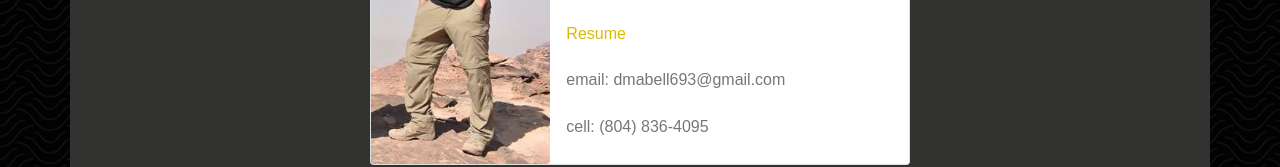
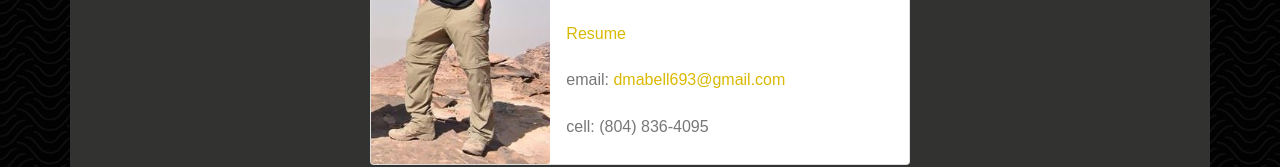
Before and after one commit to dmabell693/react-portfolio, a React (Create React App) app: page / in a window 1280 px wide. Shown: the part 419-586 px from the top of the page. Built offline with nearby package versions, Linux system fonts and the light colour scheme.

Commit message:
added link on About page to redirect user to Contact page when the user clicks on email address

```diff
--- a/src/Pages/About/index.js
+++ b/src/Pages/About/index.js
@@ -22,7 +22,9 @@ function About() {
                                 <h6 className="card-title"><a className="profile-link" href="https://github.com/dmabell693" target="_blank" rel="noopener noreferrer">Github</a></h6>
                                 <h6 className="card-title"><a className="profile-link" href="https://www.linkedin.com/in/daniel-abell-782350199/" target="_blank" rel="noopener noreferrer">LinkedIn</a></h6>
                                 <h6 className="card-title"><a className="profile-link" href="assets/images/Abell_Resume.pdf" target="_blank" rel="noopener noreferrer">Resume</a></h6>
-                                <h6 className="card-title">email: dmabell693@gmail.com</h6>
+                                <h6 className="card-title">
+                                    email: <a className="profile-link" href="/contact">dmabell693@gmail.com</a>
+                                </h6>
                                 <h6 className="card-title">cell: (804) 836-4095</h6>
                             </div>
                         </div>
```
Also changed, not shown: src/components/ContactForm/index.js (+0 -28 lines).
